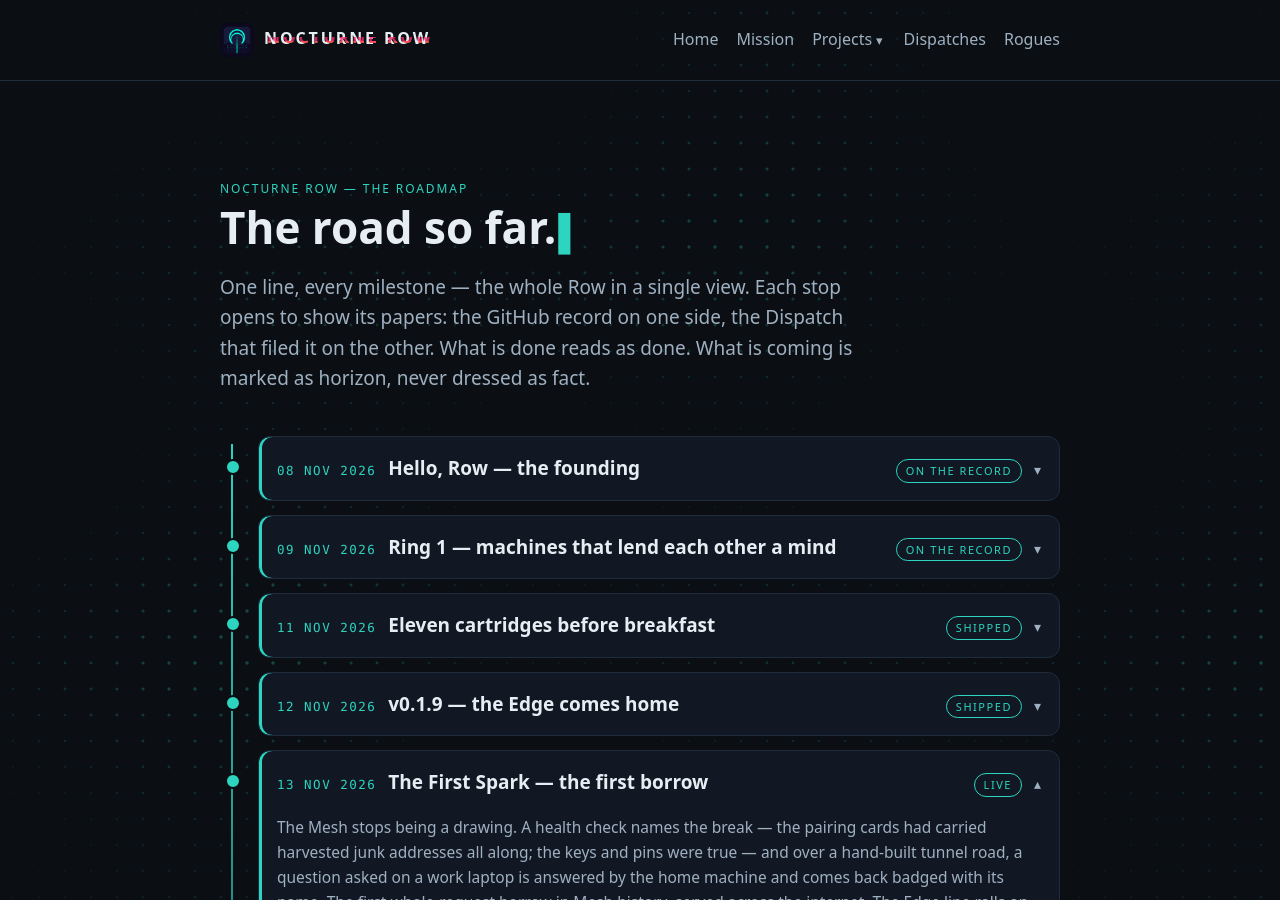
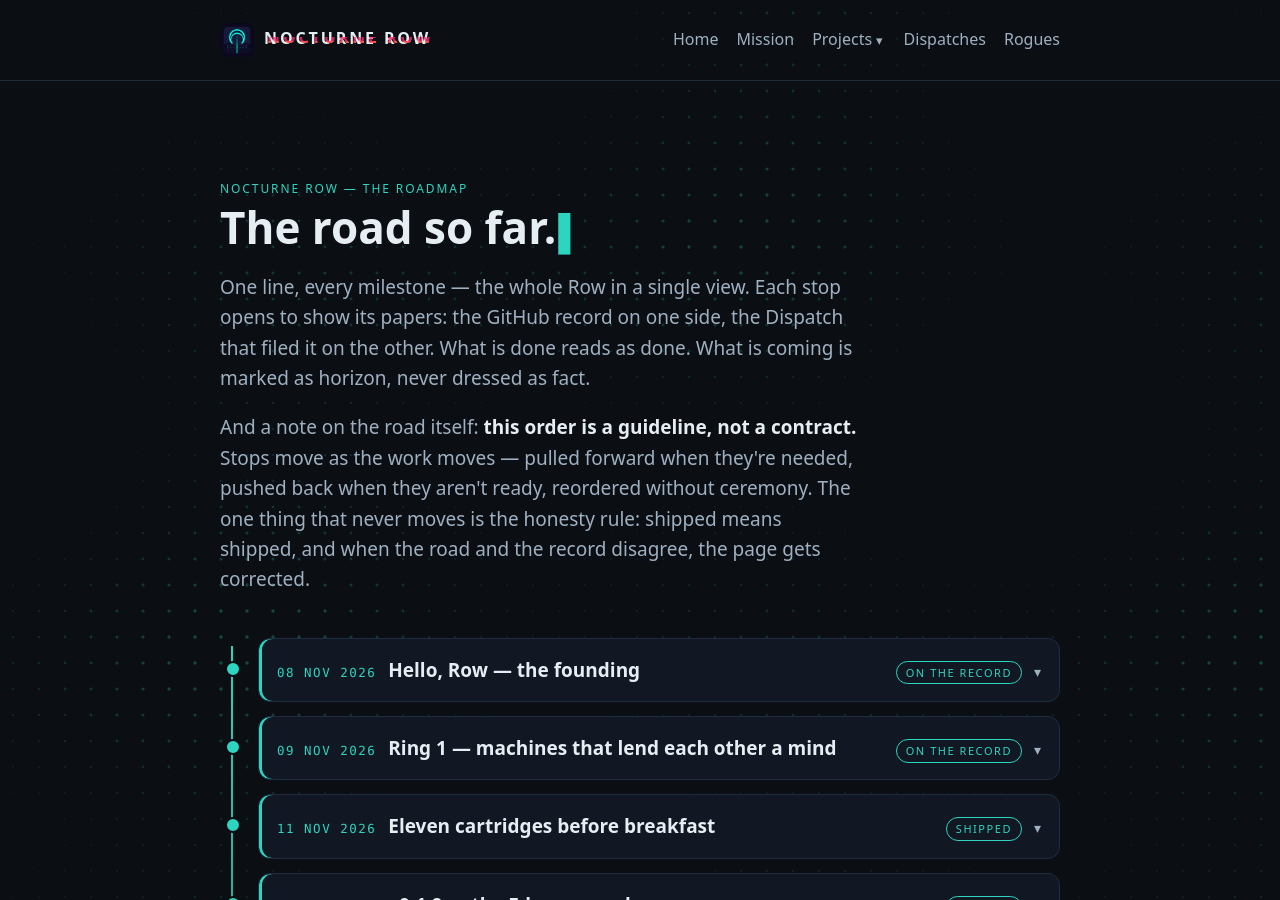
Before and after one commit to AlexKollar/nocturnerow, a Jekyll site: the page built from roadmap.html, in a window 1280 px wide and 900 px high. Built offline with Jekyll 4.4.1, drawn with Linux system fonts in a browser that asks for light colours.

Commit message:
Roadmap: a guideline, not a contract — note above the timeline

```diff
--- a/roadmap.html
+++ b/roadmap.html
@@ -44,6 +44,7 @@ description: "The whole Row on one line — every milestone a stop on a vertical
 <p class="txhead">NOCTURNE ROW — THE ROADMAP</p>
 <h1><span class="hglitch" data-text="The road so far."><span id="roadmap-tagline" class="tagline-cursor">The road so far.</span></span></h1>
 <p class="sub">One line, every milestone — the whole Row in a single view. Each stop opens to show its papers: the GitHub record on one side, the Dispatch that filed it on the other. What is done reads as done. What is coming is marked as horizon, never dressed as fact.</p>
+<p class="sub" style="margin-top:10px">And a note on the road itself: <strong style="color:var(--text)">this order is a guideline, not a contract.</strong> Stops move as the work moves — pulled forward when they're needed, pushed back when they aren't ready, reordered without ceremony. The one thing that never moves is the honesty rule: shipped means shipped, and when the road and the record disagree, the page gets corrected.</p>
 </div>
 <section style="border-top:none;padding-top:6px">
 <div class="tl">
```
